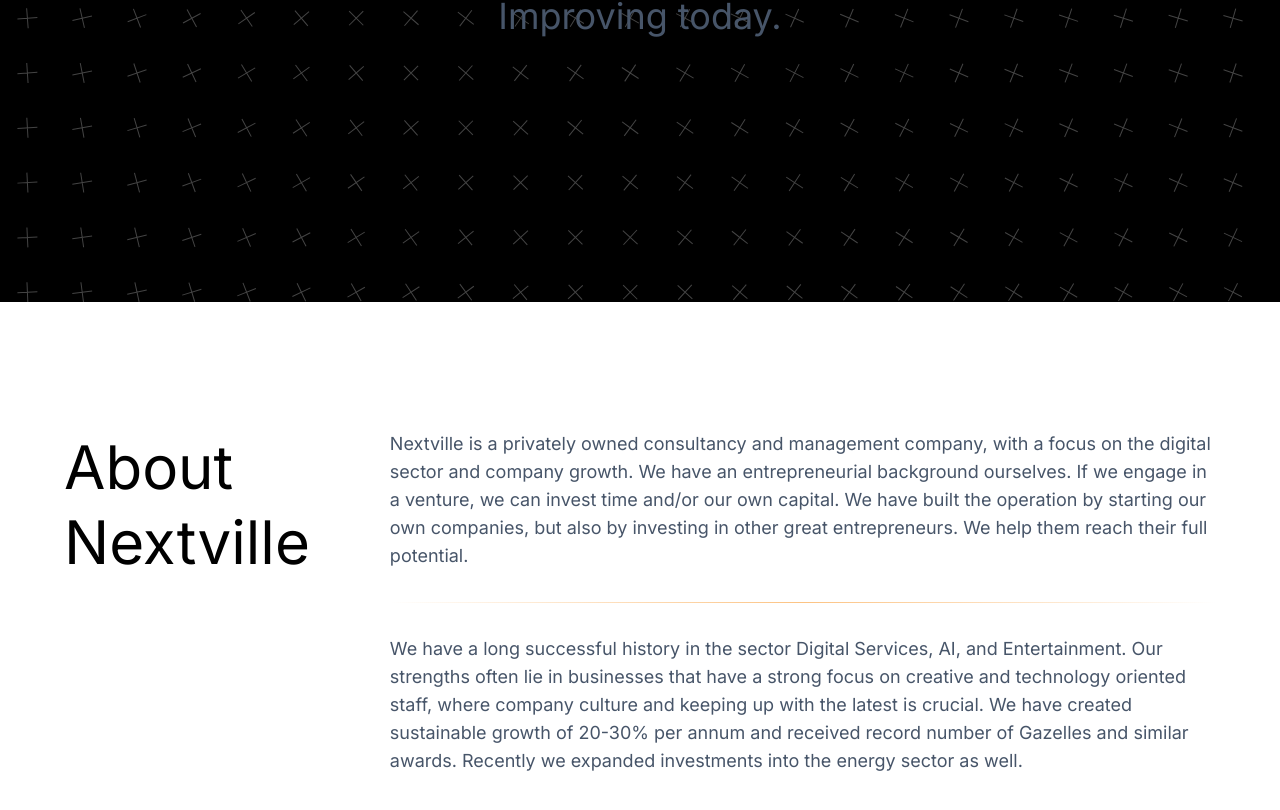
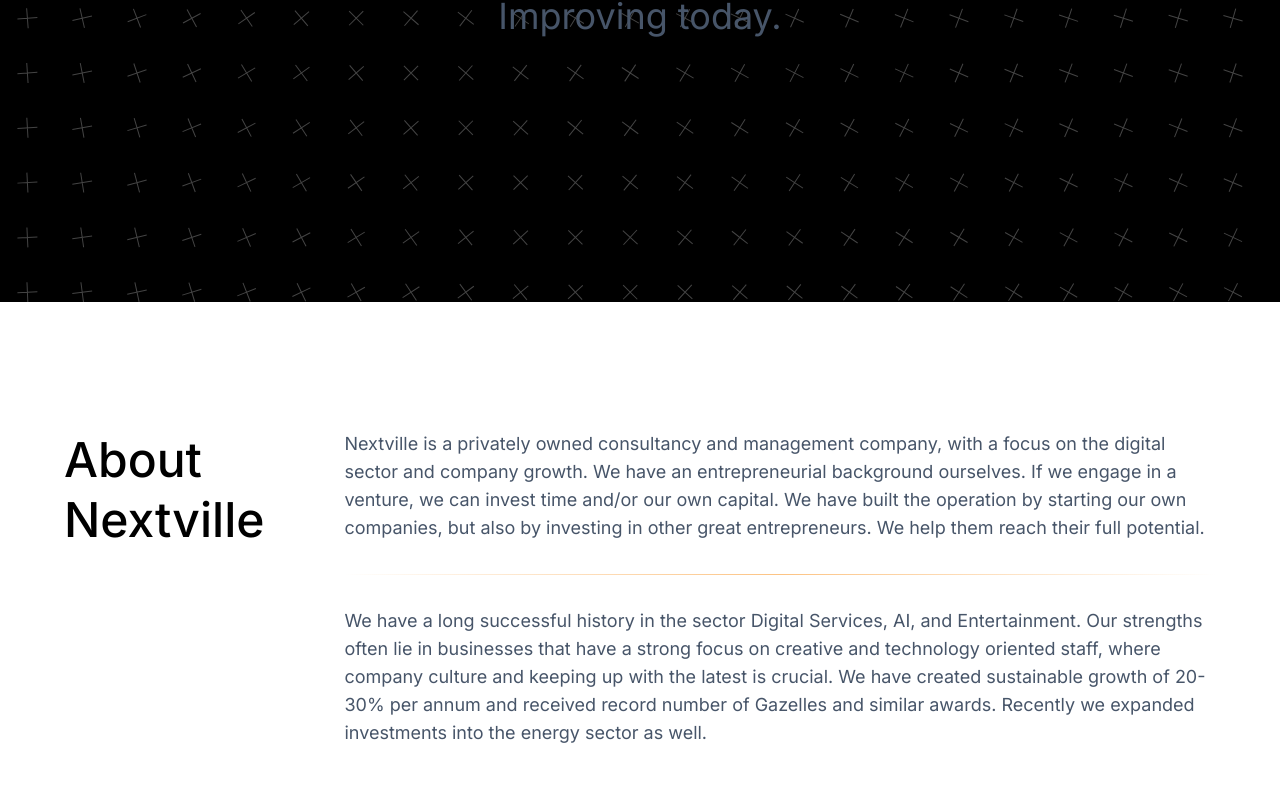
Before and after one commit to Poxie/nextville, a Next.js app: page / in a window 1280 px wide. Shown: the part 338-1148 px from the top of the page. Built offline with nearby package versions, Linux system fonts and the light colour scheme.

Commit message:
Make about title smaller

```diff
--- a/components/home/about/index.tsx
+++ b/components/home/about/index.tsx
@@ -5,7 +5,7 @@
 
     return(
         <section className="main-width py-32 flex flex-col md:flex-row gap-8 md:gap-20">
-            <h2 className="text-6xl leading-tight">
+            <h2 className="text-5xl font-medium leading-tight">
                 {t('title')}
             </h2>
             <div>
```
